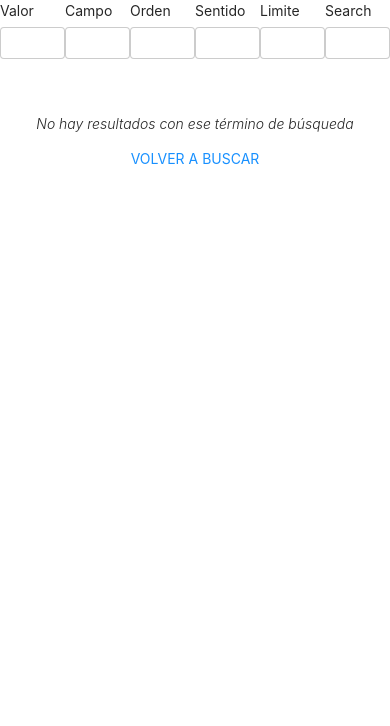
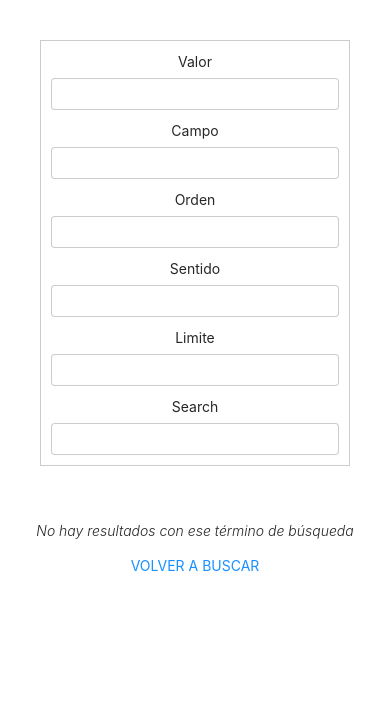
Before and after one commit to pacojaez/symfoplaces, a Symfony app: template templates/place/searchform.html.twig in a window 390 px wide. Shown: the part 50-776 px from the top of the page. Run offline with Twig, Linux system fonts and the light colour scheme; the template is opened without the code that fills it, so the values that code supplies are empty; form fields are guessed from the names that the template uses; some libraries are stand-ins or nearby versions.

Commit message:
responsive navbar and serachform

```diff
--- a/templates/components/navbar.html.twig
+++ b/templates/components/navbar.html.twig
@@ -47,7 +47,7 @@
             <a href="#" class="nav-link">Docs</a>
           </li>
           <li class="nav-item">
-            <a href="#" class="nav-link">Products</a>
+            <a href="#" class="nav-link">Products </a>
           </li>
           <li class="nav-item {{ app.request.get('_route') == 'contact' ? 'active'}}"><a href="{{ path('contact') }}" class="nav-link">Contacto</a></li>
         </ul>  #}
@@ -109,16 +109,50 @@
             <i class="fa fa-angle-down" aria-hidden="true"></i>
           </button>
           <div class="dropdown-menu dropdown-menu-right w-200" aria-labelledby="navbar-dropdown-toggle-btn-1"> <!-- w-200 = width: 20rem (200px) -->
-            <a href="#" class="dropdown-item">Docs</a>
-            <a href="#" class="dropdown-item">Products</a>
+           <a href="{{ path('all_places') }}" class="dropdown-item nav-link {{ app.request.get('_route') == 'all_places' ? 'active'}}">TODOS LOS LUGARES</a>
+            {% if is_granted('create', entityFaker.getMock('Place') ) %}
+              <a href="{{ path('place_create') }}" class="dropdown-item nav-link {{ app.request.get('_route') == 'place_create' ? 'active'}}">CREAR LUGAR</a>
+            {% endif %}
+            <a href="{{ path('searchplace')}}" class="dropdown-item nav-link {{ app.request.get('_route') == 'searchplace' ? 'active'}}">BUSCAR LUGARES</a>
+            <a href="{{ path('contact') }}" class="dropdown-item nav-link {{ app.request.get('_route') == 'contact' ? 'active'}}">Contacto</a>
             <div class="dropdown-divider"></div>
             <div class="dropdown-content">
-              <form action="..." method="...">
-                <div class="form-group">
-                  <input type="text" class="form-control" placeholder="Email address" required="required">
+              {% if app.user %}
+              <div class="dropdown with-arrow">
+                <div class="d-inline-flex align-items-center">
+                <!-- Circle image -->
+                <img src="{{ app.user.avatar ?
+                          path('pic_show', {'avatar': app.user.avatar }) :
+                          path('pic_show', {'avatar': 'default.png'})
+                      }}"
+                      class="rounded-circle w-50 h-50 m-5 p-5"
+                      alt="{{ app.user.name }}">
+                  <p class="p-2 m-2">Hola {{ app.user.name }}</p>
+                  <button class="btn" data-toggle="dropdown" type="button" id="navbar-dropdown-toggle-btn-1">
+                    <i class="fa fa-angle-down" aria-hidden="true"></i>
+                  </button>
                 </div>
-                <button class="btn btn-primary btn-block" type="submit">Sign up</button>
-              </form>
+                <div
+                  class="dropdown-menu dropdown-menu-center w-200" aria-labelledby="navbar-dropdown-toggle-btn-1">
+                  <!-- w-200 = width: 20rem (200px) -->
+                  <a href="{{ path('home') }}" class="dropdown-item text-center">HOME</a>
+                  <div class="dropdown-divider"></div>
+                  <div class="dropdown-item text-center">
+                    <a href="{{ path('app_logout') }}" class="btn btn-danger" role="button">Sign out</a>
+                  </div>
+                  <div class="dropdown-divider"></div>
+                </div>
+              </div>
+            {% else %}
+              <div class="d-flex flex-column justify-content-between align-items-center">
+                <div class="m-5 p-5">
+                  <a href="{{ path('app_login') }}" class="btn btn-primary m-4" role="button">Sign in</a>
+                </div>
+                <div class="m-5 p-5">
+                  <a href="{{ path('app_register') }}" class="btn btn-primary m-4" role="button">Register</a>
+                </div>
+              </div>
+            {% endif %}
             </div>
           </div>
         </div>
--- a/templates/place/searchform.html.twig
+++ b/templates/place/searchform.html.twig
@@ -4,18 +4,21 @@
 
 {% block main %}
     <div class="example-wrapper">
-        <div class="">
-            {{ form_start(formulario)}}
-                <div class="d-flex flex-row justify-content-around align-items-center">
-                    <div class="form-group">{{ form_row(formulario.valor)}}</div>
-                    <div class="form-group">{{ form_row(formulario.campo)}}</div>
-                    <div class="form-group">{{ form_row(formulario.orden)}}</div>
-                    <div class="form-group">{{ form_row(formulario.sentido)}}</div>
-                    <div class="form-group">{{ form_row(formulario.limite)}}</div>
-                    <div class="form-group">{{ form_row(formulario.SEARCH)}}</div>
-                    {{ form_rest(formulario)}}
-                </div>
-            {{ form_end(formulario) }}
+        <div class="d-flex text-center m-20 p-5">
+            <div class="container-fluid m-10">
+                {{ form_start(formulario)}}
+                    {# <div class="d-flex flex-row justify-content-around align-items-center"> #}
+                    <div class="row d-flex flex-row justify-content-center align-items-center p-5 m-5 border">
+                        <div class="form-group col-xl-2 m-5">{{ form_row(formulario.valor)}}</div>
+                        <div class="form-group col-xl-2 m-5">{{ form_row(formulario.campo)}}</div>
+                        <div class="form-group col-xl-2 m-5">{{ form_row(formulario.orden)}}</div>
+                        <div class="form-group col-xl-2 m-5">{{ form_row(formulario.sentido)}}</div>
+                        <div class="form-group col-xl-2 m-5">{{ form_row(formulario.limite)}}</div>
+                        <div class="form-group col-xl-2 m-5">{{ form_row(formulario.SEARCH)}}</div>
+                        {{ form_rest(formulario)}}
+                    </div>
+                {{ form_end(formulario) }}
+            </div>
         </div>
         {% if( places ) %}
             <h4 class="text-center m-2 p-2 font-weight-bold">RESULTADOS</h4>
```
Also changed, not shown: templates/components/search_place.html.twig (+10 -7 lines), templates/contact.html.twig (indentation only).
